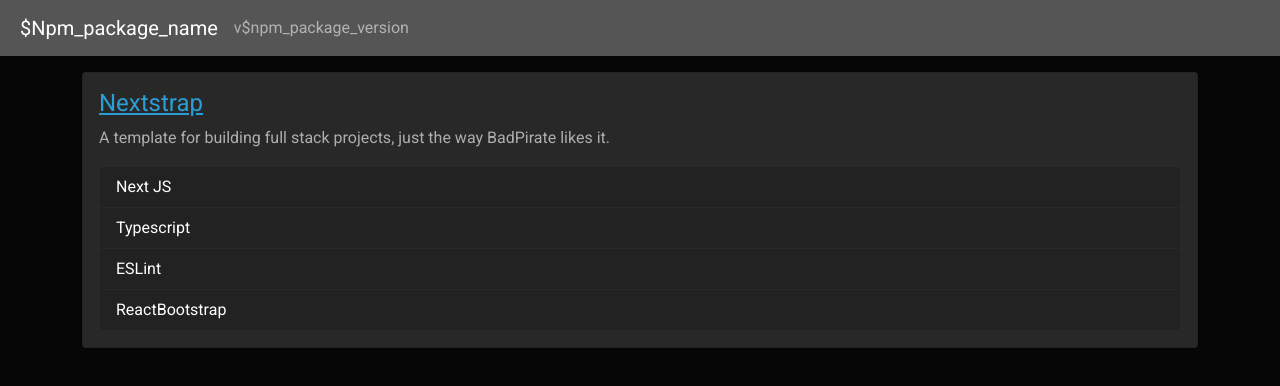
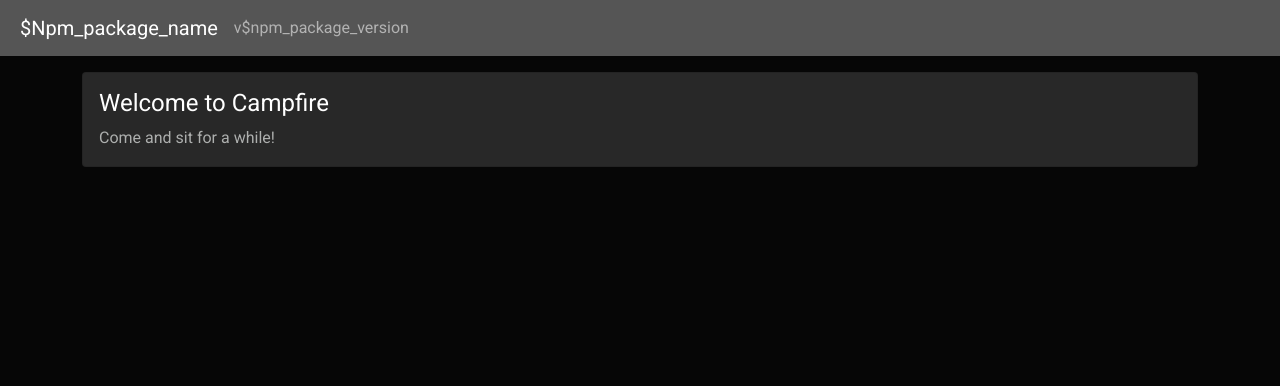
Before and after one commit to BadPirate/port4kMUD, a Next.js app: page / in a window 1280 px wide. Shown: the top 386 px of the page. Built offline with nearby package versions, Linux system fonts and the light colour scheme.

Commit message:
Card and Page abstraction

```diff
--- a/pages/index.tsx
+++ b/pages/index.tsx
@@ -1,27 +1,10 @@
-import {
-  Card, ListGroup,
-} from 'react-bootstrap'
-import RootNav from '../src/components/RootNav'
+import Page from '../src/components/Page'
+import WelcomeCard from '../src/cards/WelcomeCard'
 
-const Home = () => (
-  <div>
-    <RootNav>
-      <Card>
-        <Card.Body>
-          <Card.Title><a href="https://github.com/BadPirate/nextstrap">Nextstrap</a></Card.Title>
-          <Card.Text>
-            A template for building full stack projects, just the way BadPirate likes it.
-          </Card.Text>
-          <ListGroup>
-            <ListGroup.Item>Next JS</ListGroup.Item>
-            <ListGroup.Item>Typescript</ListGroup.Item>
-            <ListGroup.Item>ESLint</ListGroup.Item>
-            <ListGroup.Item>ReactBootstrap</ListGroup.Item>
-          </ListGroup>
-        </Card.Body>
-      </Card>
-    </RootNav>
-  </div>
+const Index = () => (
+  <Page title="Welcome to Campfire">
+    <WelcomeCard />
+  </Page>
 )
 
-export default Home
+export default Index
--- /dev/null
+++ b/src/cards/WelcomeCard.tsx
@@ -0,0 +1,14 @@
+import { Card } from 'react-bootstrap'
+
+const WelcomeCard = () => (
+  <Card>
+    <Card.Body>
+      <Card.Title>Welcome to Campfire</Card.Title>
+      <Card.Text>
+        Come and sit for a while!
+      </Card.Text>
+    </Card.Body>
+  </Card>
+)
+
+export default WelcomeCard
--- /dev/null
+++ b/src/components/Page.tsx
@@ -0,0 +1,12 @@
+import Head from 'next/head'
+import RootNav from './RootNav'
+
+const Page = ({ title, children }: {title: string, children: React.ReactNode}) => (
+  <RootNav>
+    <Head>
+      <title>{title}</title>
+    </Head>
+    {children}
+  </RootNav>
+)
+export default Page
```
